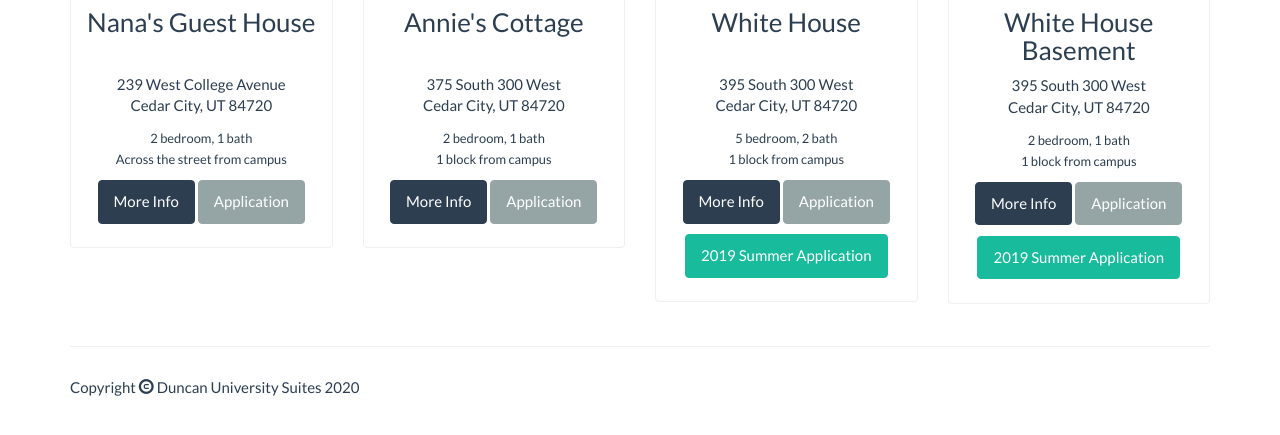
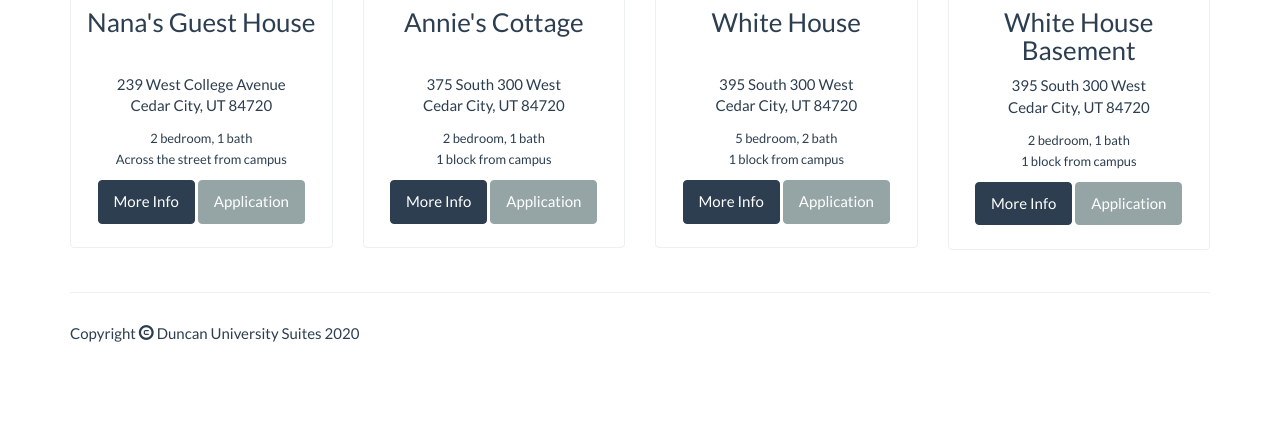
Before and after one commit to michae1duncan/du-suites, a website: page app/index.html in a window 1280 px wide. Shown: the part 529-964 px from the top of the page. After the commit the page ends 914 px from the top, so only its background shows below. Drawn offline with Linux system fonts and the light colour scheme.

Commit message:
remove summer specific application button link

```diff
--- a/app/index.html
+++ b/app/index.html
@@ -158,9 +158,6 @@
                         <p>
                             <a href="whiteHouse.html" class="btn btn-primary">More Info</a> <a href="docs/DUS_Application_20-21.pdf" class="btn btn-default" target="_blank">Application</a>
                         </p>
-                        <p>
-                            <a href="docs/2019_Summer_Application.pdf" class="btn btn-success" target="_blank">2019 Summer Application</a>
-                        </p>
                     </div>
                 </div>
             </div>
@@ -174,9 +171,6 @@
                         <p><small>2 bedroom, 1 bath<br>1 block from campus</small></p>
                         <p>
                             <a href="whiteHouseB.html" class="btn btn-primary">More Info</a> <a href="docs/DUS_Application_20-21.pdf" class="btn btn-default" target="_blank">Application</a>
-                        </p>
-                        <p>
-                            <a href="docs/2019_Summer_Application.pdf" class="btn btn-success" target="_blank">2019 Summer Application</a>
                         </p>
                     </div>
                 </div>
```
